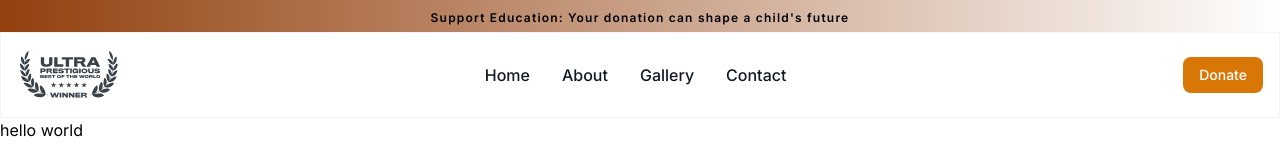
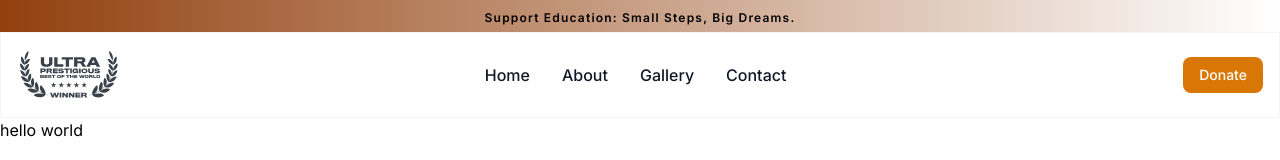
Before and after one commit to riteshk-007/edaws, a Next.js app: page / in a window 1280 px wide. Shown: the top 160 px of the page. Built offline with nearby package versions, Linux system fonts and the light colour scheme.

Commit message:
Update Navbar component text in Navbar.jsx

```diff
--- a/app/components/Navbar.jsx
+++ b/app/components/Navbar.jsx
@@ -13,7 +13,7 @@ const Navbar = () => {
     <>
       <span className="w-full p-1 text-center bg-gradient-to-r from-amber-800 to-from-amber-800 block rtl:from-amber-800 rtl:to-brfrom-amber-800">
         <span className="text-sm sm:text-xs tracking-widest font-semibold">
-          Support Education: Your donation can shape a child&apos;s future
+          Support Education: Small Steps, Big Dreams.
         </span>
       </span>
       <nav className="bg-white border border-gray-100">
```
